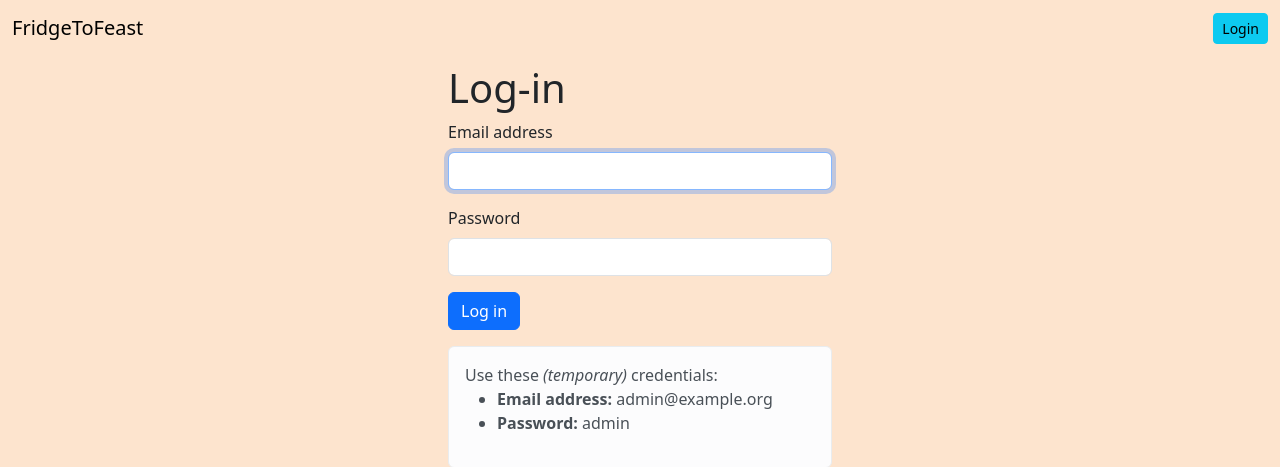
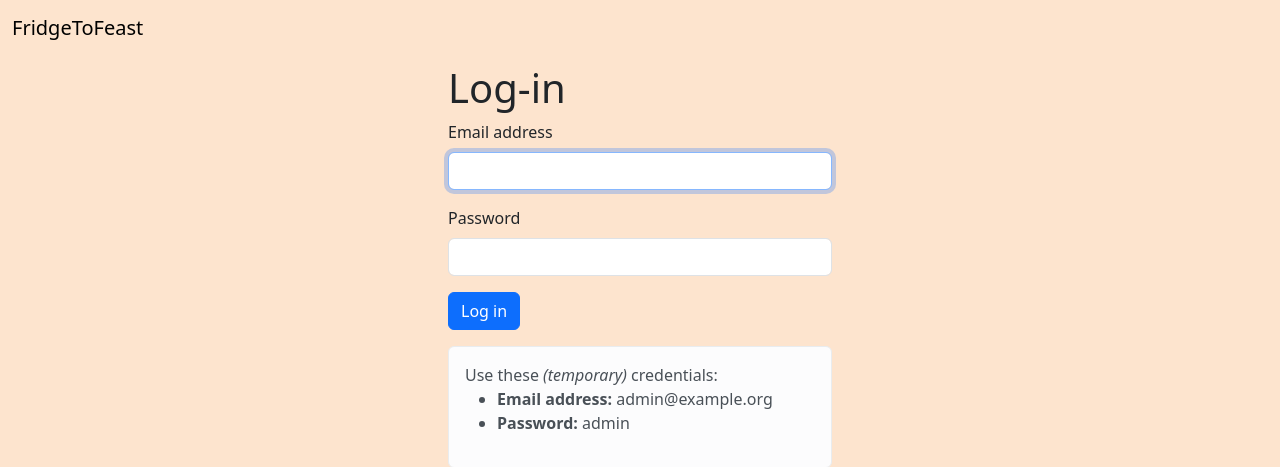
Before and after one commit to alejoriosm04/F2F, a Django app: page /account/login/ in a window 1280 px wide. Shown: the top 467 px of the page. Run offline with Django 4.2, Linux system fonts and the light colour scheme.

Commit message:
Don't show "login" in navbar if not authenticated

```diff
--- a/kitchen/templates/base.html
+++ b/kitchen/templates/base.html
@@ -23,8 +23,6 @@
               {% csrf_token %}
               <button type="submit" class="btn btn-secondary btn-sm">Logout</button>
             </form>
-            {% else %}
-            <a href="{% url 'login' %}" class="btn btn-info btn-sm">Login</a>
             {% endif %}
           </li>
         </ul>
```
